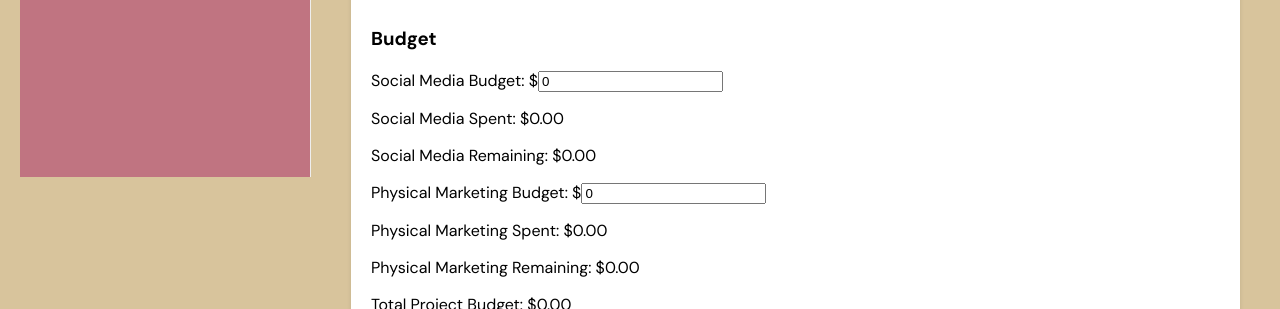
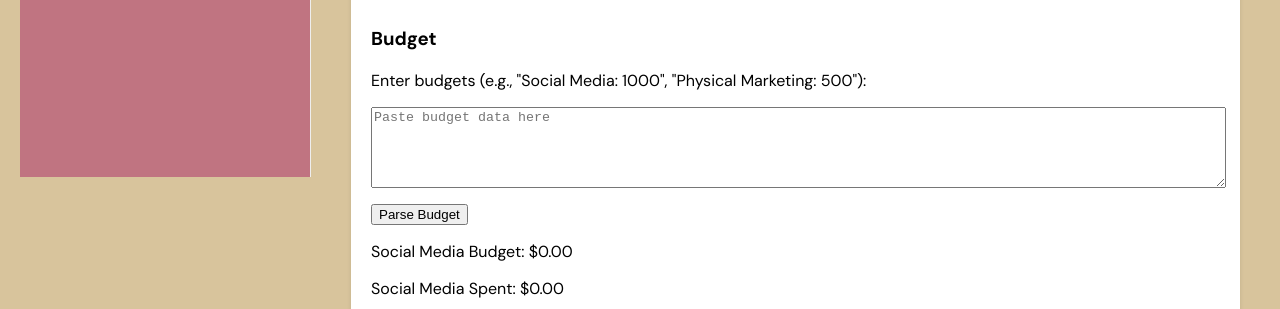
Before and after one commit to dakjen/marketingportal1, a React (Create React App) app: page /reporting in a window 1280 px wide. Shown: the part 643-952 px from the top of the page. Built offline with nearby package versions, Linux system fonts and the light colour scheme; no server answers; sample sign-in values are in the browser's storage.

Commit message:
feat: Implement textarea for budget input and parsing in ReportingPage.js

```diff
--- a/src/ReportingPage.js
+++ b/src/ReportingPage.js
@@ -29,6 +29,7 @@ function ReportingPage() {
   const [selectedMonthlyReport, setSelectedMonthlyReport] = useState(''); // New state for selected report
   const [socialMediaBudget, setSocialMediaBudget] = useState(0); // New state for social media budget
   const [physicalMarketingBudget, setPhysicalMarketingBudget] = useState(0); // New state for physical marketing budget
+  const [budgetInputText, setBudgetInputText] = useState(''); // New state for budget input text
   const [totalSpent, setTotalSpent] = useState(0); // New state for total spent
   const [socialMediaSpent, setSocialMediaSpent] = useState(0); // New state for social media spent
   const [physicalMarketingSpent, setPhysicalMarketingSpent] = useState(0); // New state for physical marketing spent
@@ -171,6 +172,31 @@ function ReportingPage() {
     }
   };
 
+  const parseBudgetInput = () => {
+    const lines = budgetInputText.split('\n');
+    let smBudget = 0;
+    let pmBudget = 0;
+
+    lines.forEach(line => {
+      const trimmedLine = line.trim();
+      if (trimmedLine.startsWith('Social Media:')) {
+        const amount = parseFloat(trimmedLine.replace('Social Media:', '').trim());
+        if (!isNaN(amount)) {
+          smBudget = amount;
+        }
+      } else if (trimmedLine.startsWith('Physical Marketing:')) {
+        const amount = parseFloat(trimmedLine.replace('Physical Marketing:', '').trim());
+        if (!isNaN(amount)) {
+          pmBudget = amount;
+        }
+      }
+    });
+
+    setSocialMediaBudget(smBudget);
+    setPhysicalMarketingBudget(pmBudget);
+    alert('Budgets parsed successfully!');
+  };
+
   return (
     <div className="reporting-page-wrapper"> {/* New wrapper for sidebar and content */}
       <ReportingSidebar /> {/* Reporting page's dedicated sidebar */}
@@ -209,23 +235,21 @@ function ReportingPage() {
               </div>
               <div className="budget-container">
                 <h3>Budget</h3>
-                <p>
-                  Social Media Budget: $<input
-                    type="number"
-                    value={socialMediaBudget}
-                    onChange={(e) => setSocialMediaBudget(parseFloat(e.target.value) || 0)}
-                    placeholder="Enter SM budget"
-                  />
-                </p>
+                <p>Enter budgets (e.g., "Social Media: 1000", "Physical Marketing: 500"):</p>
+                <textarea
+                  value={budgetInputText}
+                  onChange={(e) => setBudgetInputText(e.target.value)}
+                  placeholder="Paste budget data here"
+                  rows="5"
+                  style={{ width: '100%', marginBottom: '10px' }}
+                ></textarea>
+                <button onClick={parseBudgetInput}>Parse Budget</button>
+
+                <p>Social Media Budget: ${socialMediaBudget.toFixed(2)}</p>
                 <p>Social Media Spent: ${socialMediaSpent.toFixed(2)}</p>
                 <p>Social Media Remaining: ${(socialMediaBudget - socialMediaSpent).toFixed(2)}</p>
                 <p>
-                  Physical Marketing Budget: $<input
-                    type="number"
-                    value={physicalMarketingBudget}
-                    onChange={(e) => setPhysicalMarketingBudget(parseFloat(e.target.value) || 0)}
-                    placeholder="Enter PM budget"
-                  />
+                  Physical Marketing Budget: ${physicalMarketingBudget.toFixed(2)}
                 </p>
                 <p>Physical Marketing Spent: ${physicalMarketingSpent.toFixed(2)}</p>
                 <p>Physical Marketing Remaining: ${(physicalMarketingBudget - physicalMarketingSpent).toFixed(2)}</p>
```
